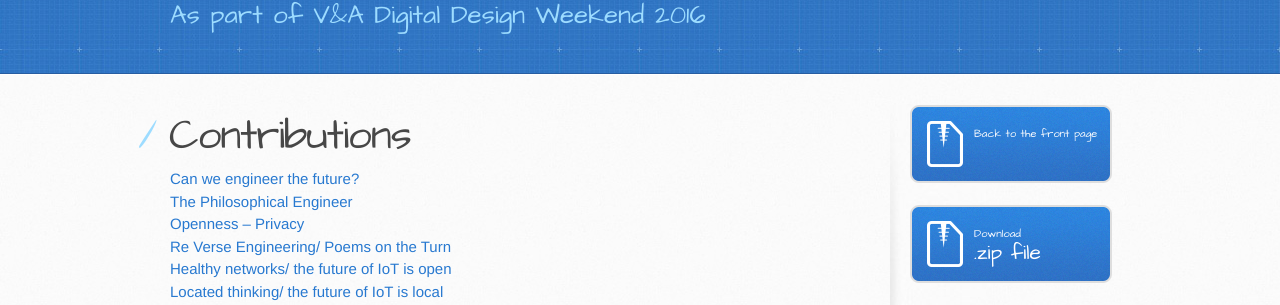
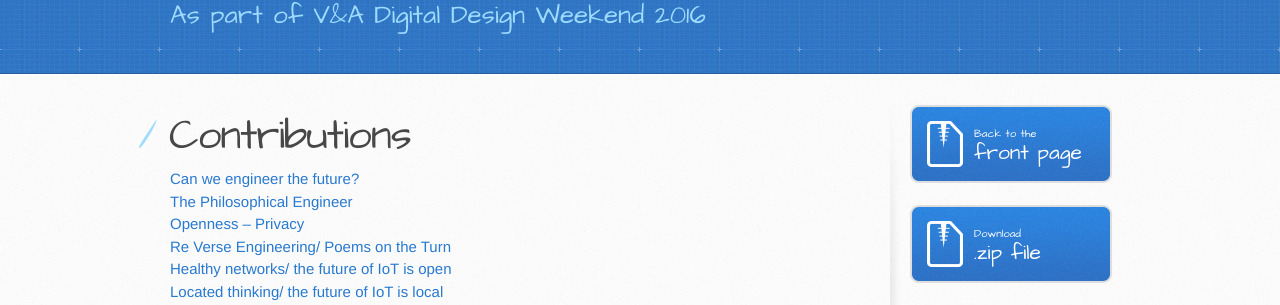
Before and after one commit to lguariento/Engineering-the-Future, a Jekyll site: the page built from index.md, in a window 1280 px wide. Shown: the part 271-576 px from the top of the page. Built offline with Jekyll 4.4.1, drawn with Linux system fonts in a browser that asks for light colours; part of the change alters nothing that is shown.

```diff
--- a/_layouts/default.html
+++ b/_layouts/default.html
@@ -35,7 +35,8 @@
 
         <aside id="sidebar">
           <a href="https://lguariento.github.io/Engineering-the-Future/" class="button">
-            <small>Back to the front page</small>
+            <small>Back to the</small>
+            front page
           </a>
           <a href="https://github.com/lguariento/Engineering-the-Future/zipball/master" class="button">
             <small>Download</small>
```
